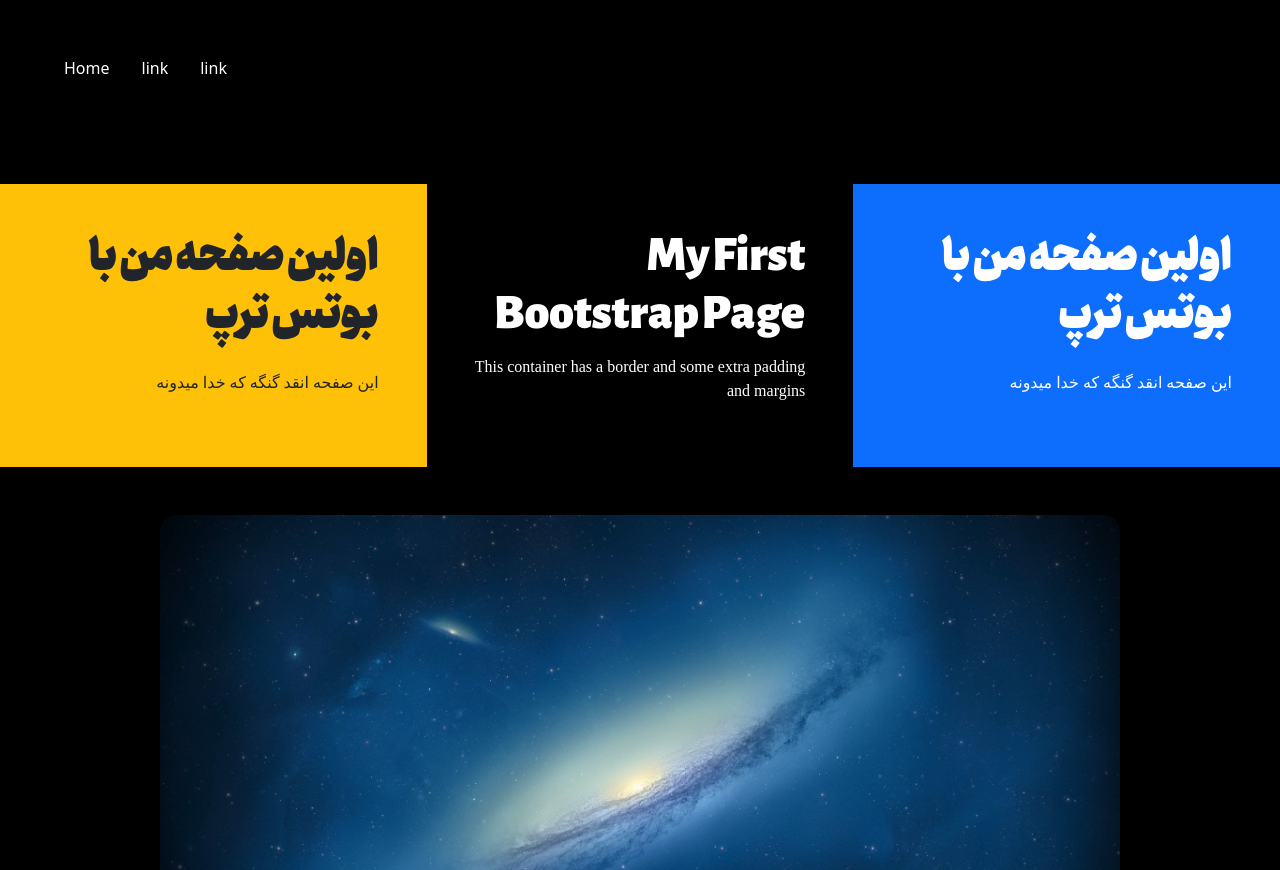
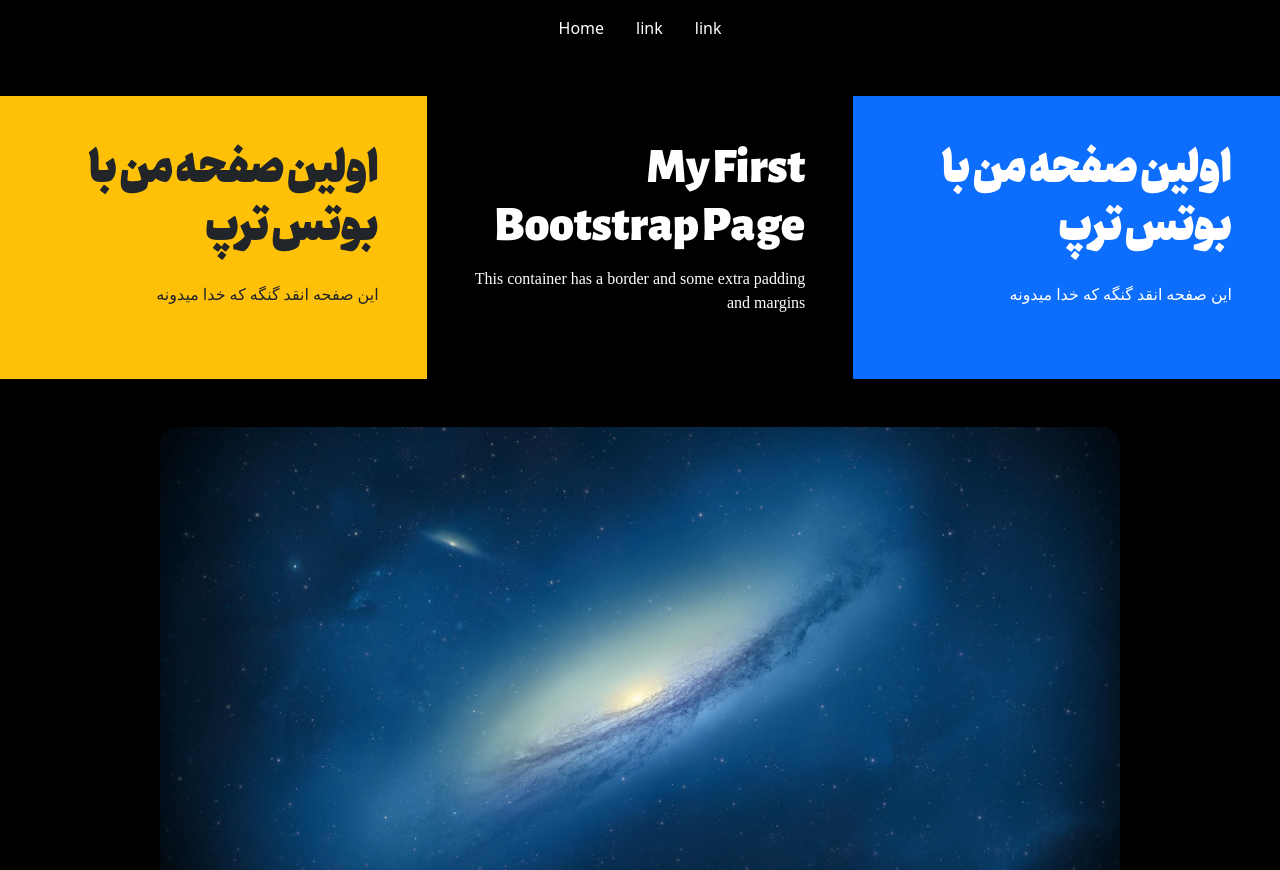
Before and after one commit to M3rFIsh/m3rfish.github.io, a plain HTML site: page index.html in a window 1280 px wide. Shown: the top 870 px of the page. Drawn offline with nearby package versions, Linux system fonts and the light colour scheme.

Commit message:
centered navbar

```diff
--- a/index.html
+++ b/index.html
@@ -18,8 +18,9 @@
     />
     <link rel="stylesheet" href="style.css" />
   </head>
-  <body class="bg-black">
-    <ul class="nav m-5">
+
+  <body class="bg-black ">
+    <ul class="nav mt-2 justify-content-center">
       <li class="nav-item">
         <a href="#" class="nav-link text-white">Home</a>
       </li>
@@ -58,7 +59,7 @@
       i stole your memes
     </p>
     <div class="btn-group text-center d-block my-4">
-      <button class="btn btn-light"  >😐</button>
+      <button class="btn btn-light">😐</button>
 
       <button class="btn btn-light">😂</button>
 
```
